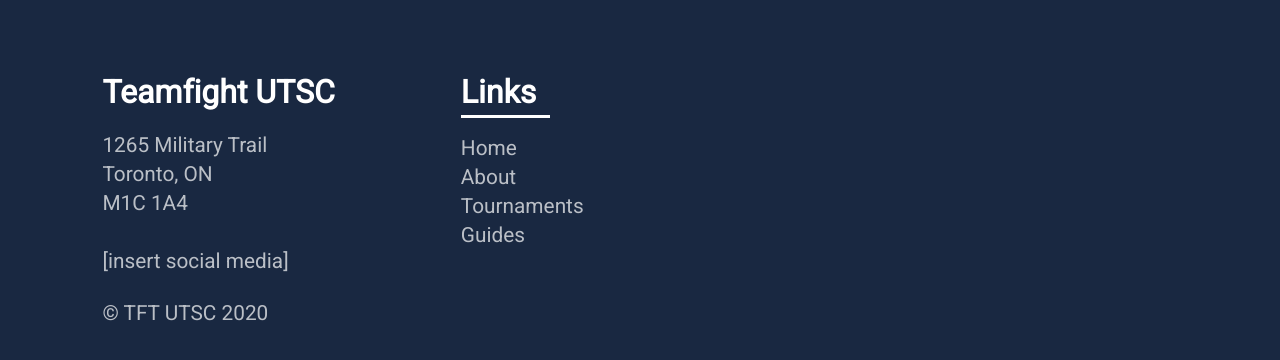
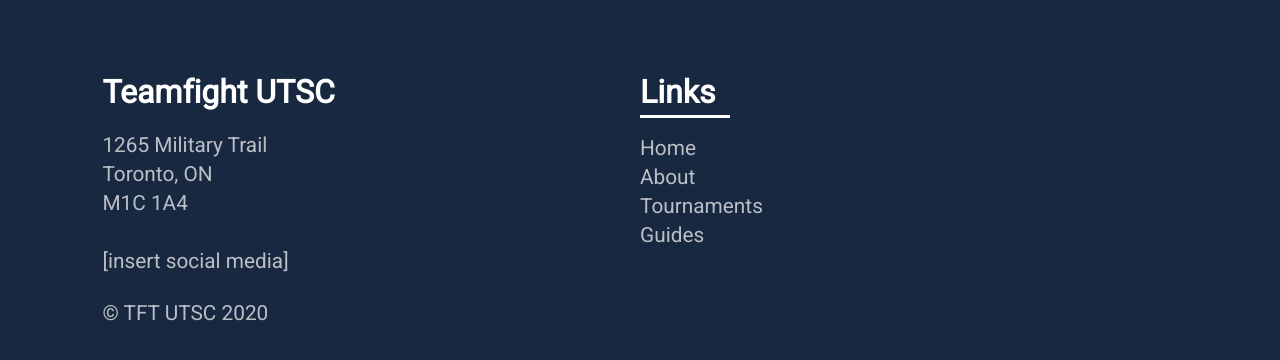
Before and after one commit to l3n0ire/TFT_UTSC, a React (Create React App) app: page /guides in a window 1280 px wide. Shown: the part 866-1226 px from the top of the page. Built offline with nearby package versions, Linux system fonts and the light colour scheme.

Commit message:
footer grid

```diff
--- a/src/components/Layout/Footer.css
+++ b/src/components/Layout/Footer.css
@@ -4,19 +4,20 @@ footer{
     background-color: #192841;
     color:white;
     display: flex;
+    display: grid;
+    grid-template-columns: repeat(2, 1fr);
+
 }
 footer p{
     font-size: 1.3em;
     opacity: 0.7;
 }
 .box-left{
-    flex:1;
 }
 .box-left h1{
     margin-bottom: 2vh;
 }
 .box-right{
-    flex:2;
 }
 .box-right h1{
     border-bottom: 3px #fff solid;
```
